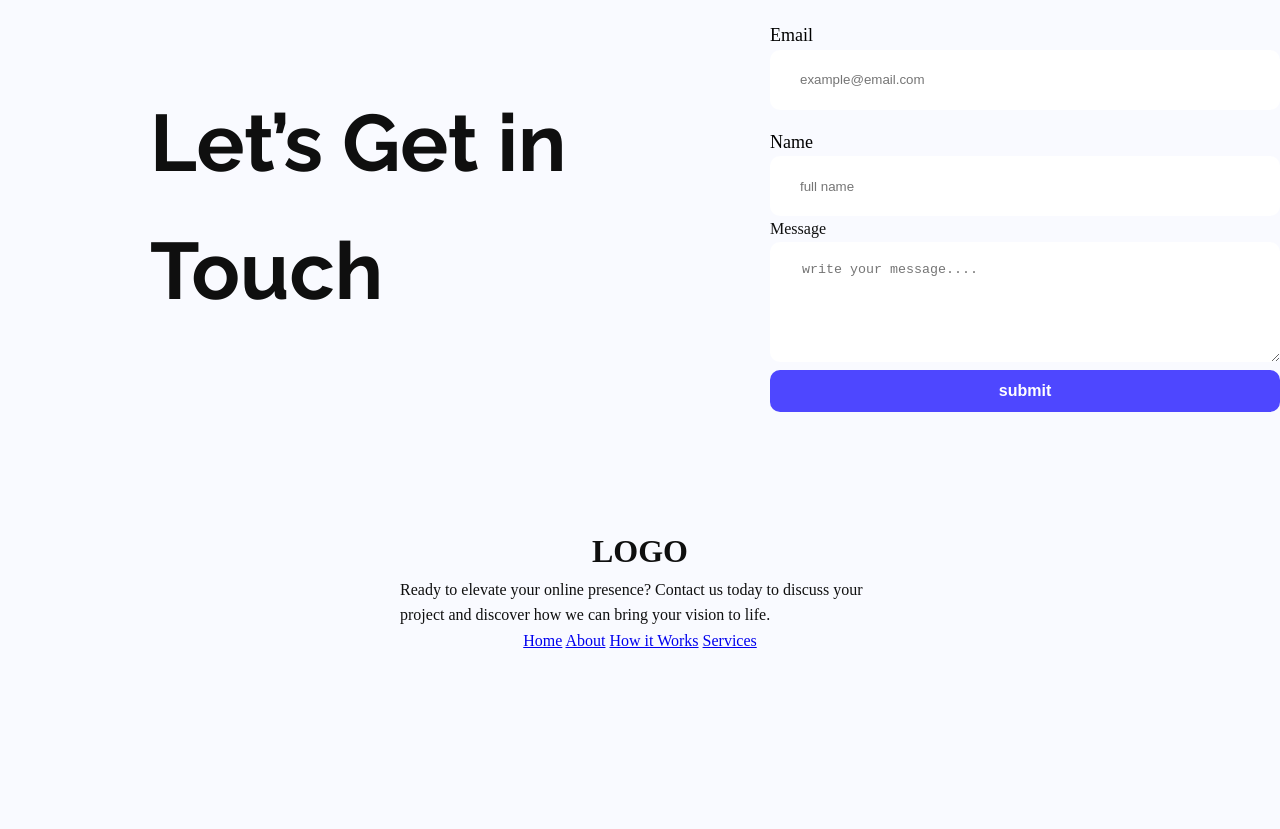
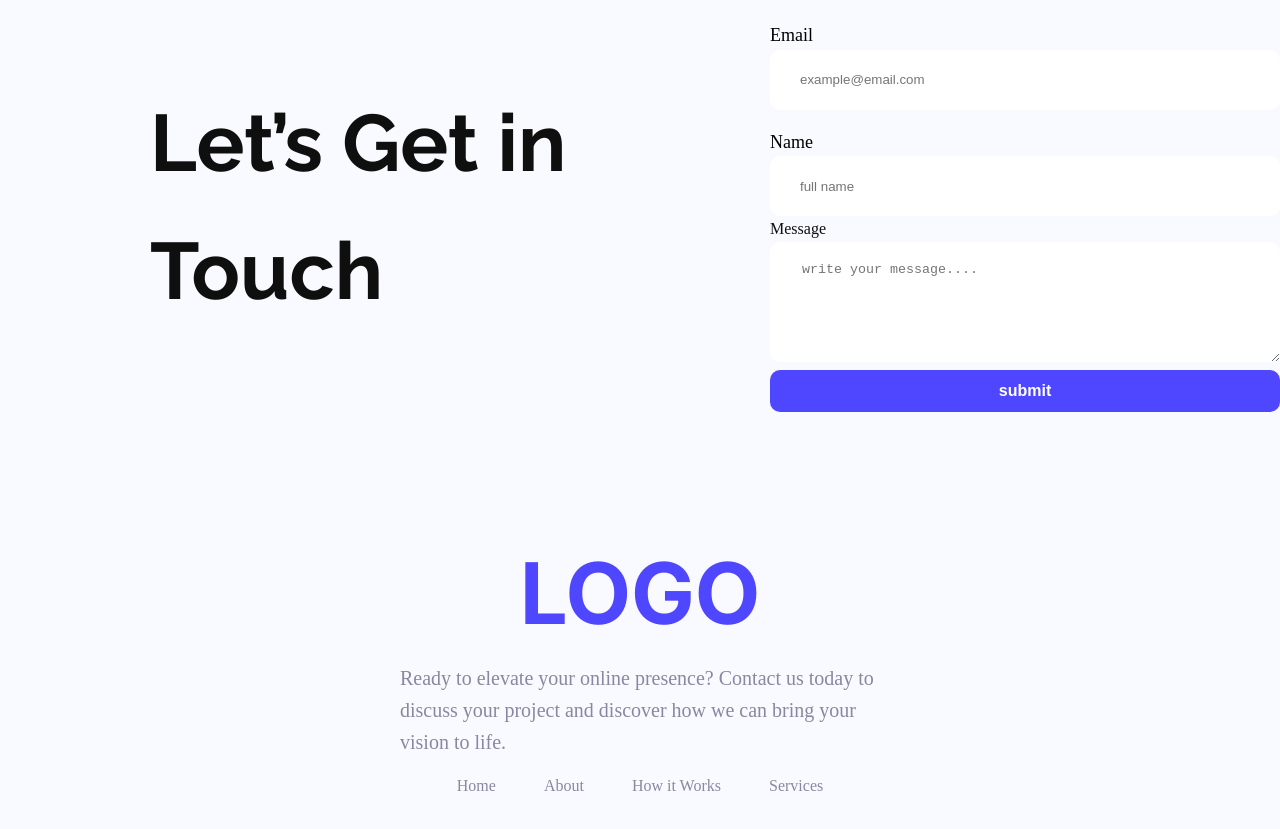
Before and after one commit to mdratul4505/my-first-assignment-repo, a plain HTML site: page index.html in a window 1280 px wide. Shown: the part 2264-3093 px from the top of the page. Before the commit the page ends 3022 px from the top, so only its background shows below. Drawn offline with Linux system fonts and the light colour scheme.

Commit message:
added footer

```diff
--- a/index.html
+++ b/index.html
@@ -131,16 +131,31 @@
 
   </main>
   <footer>
-    <div>
+    <div class="footer-content">
+      <div class=" inter-inter">
       <h1 class="footer-title">LOGO</h1>
     </div>
-    <p>Ready to elevate your online presence? Contact us today to discuss your project and discover how we can bring your vision to life.</p>
+    <p class="footer-text">Ready to elevate your online presence? Contact us today to discuss your project and discover how we can bring your vision to life.</p>
     <div class="ancor">
-      <a href="#">Home</a>
-      <a href="#">About</a>
-      <a href="#">How it Works</a>
-      <a href="#">Services</a>
+      <ul>
+        <li><a href="#">Home</a></li>
+        <li><a href="#">About</a></li>
+        <li><a href="#">How it Works</a></li>
+        <li><a href="#">Services</a></li>
+      </ul>
+
+
+
+
+
+
+
+
+
+
     </div>
+    </div>
+
 
   </footer>
 
--- a/styles/style.css
+++ b/styles/style.css
@@ -135,14 +135,15 @@ body {
   display: flex;
   justify-content: space-around;
   padding: 50px 142px;
-
+  gap: 140px;
   max-width: 856px;
 }
 .h1-text{
   padding: 50px 0 0 0 ;
   font-size: 38px;
   font-weight: bold;
-  max-width: 800px;
+
+  justify-content: center;
 
 }
 .scil-text{
@@ -247,7 +248,44 @@ footer{
   max-width: 1440px;
   justify-content: center;
   justify-items: center;
-  padding: 104px 400px;
+
 
 
 }
+.footer-content{
+  padding: 104px 400px;
+}
+.footer-title{
+  text-align: center;
+  color: #4E47FF;
+  font-weight: bold;
+  font-size: 85px;
+
+}
+.footer-text{
+  color: #8987A1;
+  font-size: 20px
+}
+.ancor{
+  display: flex;
+  text-align: center;
+  justify-content: center;
+  margin-top: 15px;
+
+
+
+}
+.ancor ul{
+  display: flex;
+  gap: 48px;
+}
+
+.ancor ul li{
+  list-style: none;
+
+
+}
+.ancor ul li a{
+  text-decoration: none;
+  color: #8987A1;
+}
```
